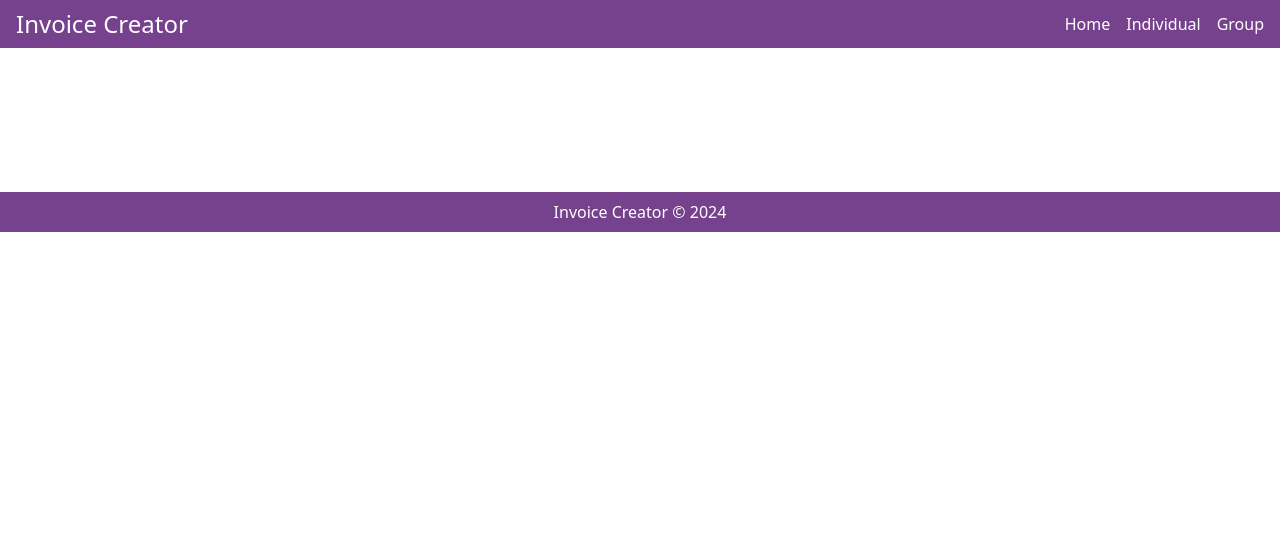
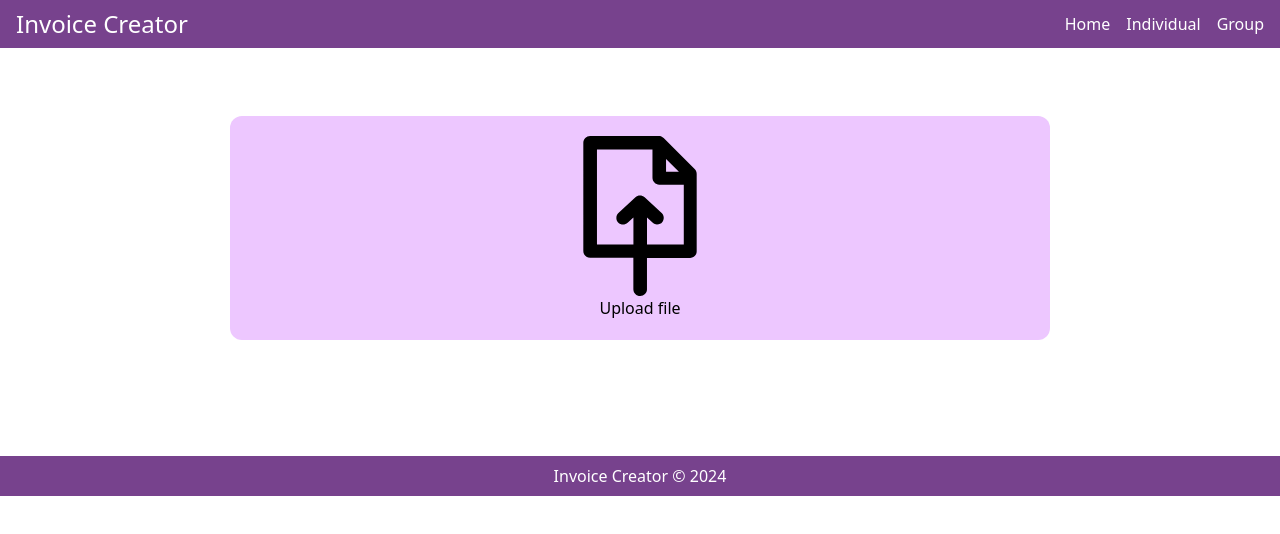
Before and after one commit to osamakashif/Frontend_Invoice_creator, a Next.js app: page /group in a window 1280 px wide. Shown: the top 534 px of the page. Built offline with nearby package versions, Linux system fonts and the light colour scheme.

Commit message:
[feat]: Upload button on Group.
Upload button on Group.

```diff
--- a/app/group/page.tsx
+++ b/app/group/page.tsx
@@ -1,7 +1,25 @@
+"use client";
 export default function Group() {
   return (
-    <main>
-      <p></p>
+    <main className="flex justify-center">
+      <button
+        className="tertiary-colour p-5 rounded-xl m-5 w-4/5 flex flex-col items-center"
+        type="button"
+        onClick={() => {}}
+      >
+        <svg
+          fill="currentColor"
+          width="20vh"
+          height="20vh"
+          xmlns="http://www.w3.org/2000/svg"
+          viewBox="0 0 488.9 488.9"
+        >
+          <g strokeWidth="0"></g>
+          <g strokeLinecap="round" strokeLinejoin="round"></g>
+          <path d="M411.448,100.9l-94.7-94.7c-4.2-4.2-9.4-6.2-14.6-6.2h-210.1c-11.4,0-20.8,9.4-20.8,20.8v330.8c0,11.4,9.4,20.8,20.8,20.8 h132.1v95.7c0,11.4,9.4,20.8,20.8,20.8s20.8-9.4,20.8-19.8v-96.6h132.1c11.4,0,19.8-9.4,19.8-19.8V115.5 C417.748,110.3,415.648,105.1,411.448,100.9z M324.048,70.4l39.3,38.9h-39.3V70.4z M378.148,331.9h-112.3v-82.8l17.7,16.3 c10,10,25,3.1,28.1-1c7.3-8.3,7.3-21.8-1-29.1l-52-47.9c-8.3-7.3-20.8-7.3-28.1,0l-52,47.9c-8.3,8.3-8.3,20.8-1,29.1 c8.3,8.3,20.8,8.3,29.1,1l17.7-16.3v82.8h-111.4V41.6h169.6v86.3c0,11.4,9.4,20.8,20.8,20.8h74.9v183.2H378.148z"></path>{" "}
+        </svg>
+        <p>Upload file</p>
+      </button>
     </main>
   );
 }
```
Also changed, not shown: 1 other file (tests, documents, lock files or other folders).
